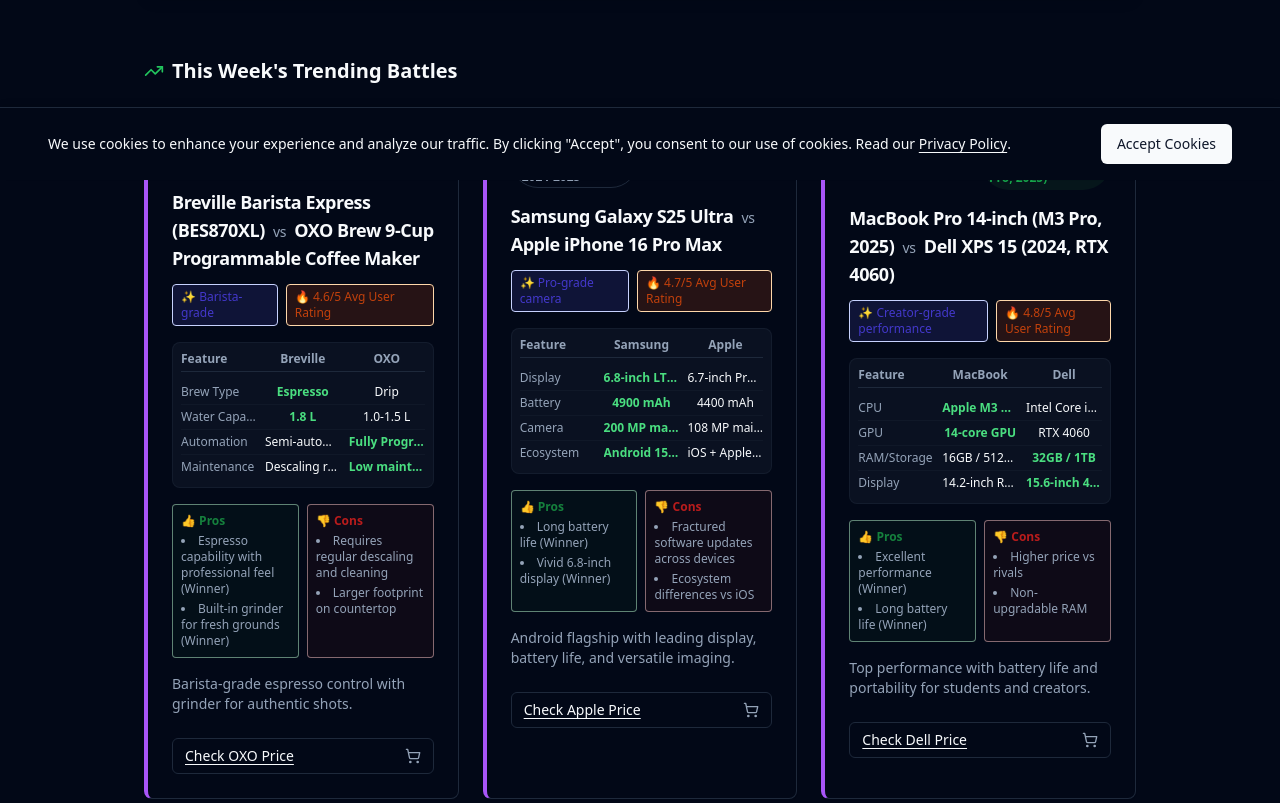
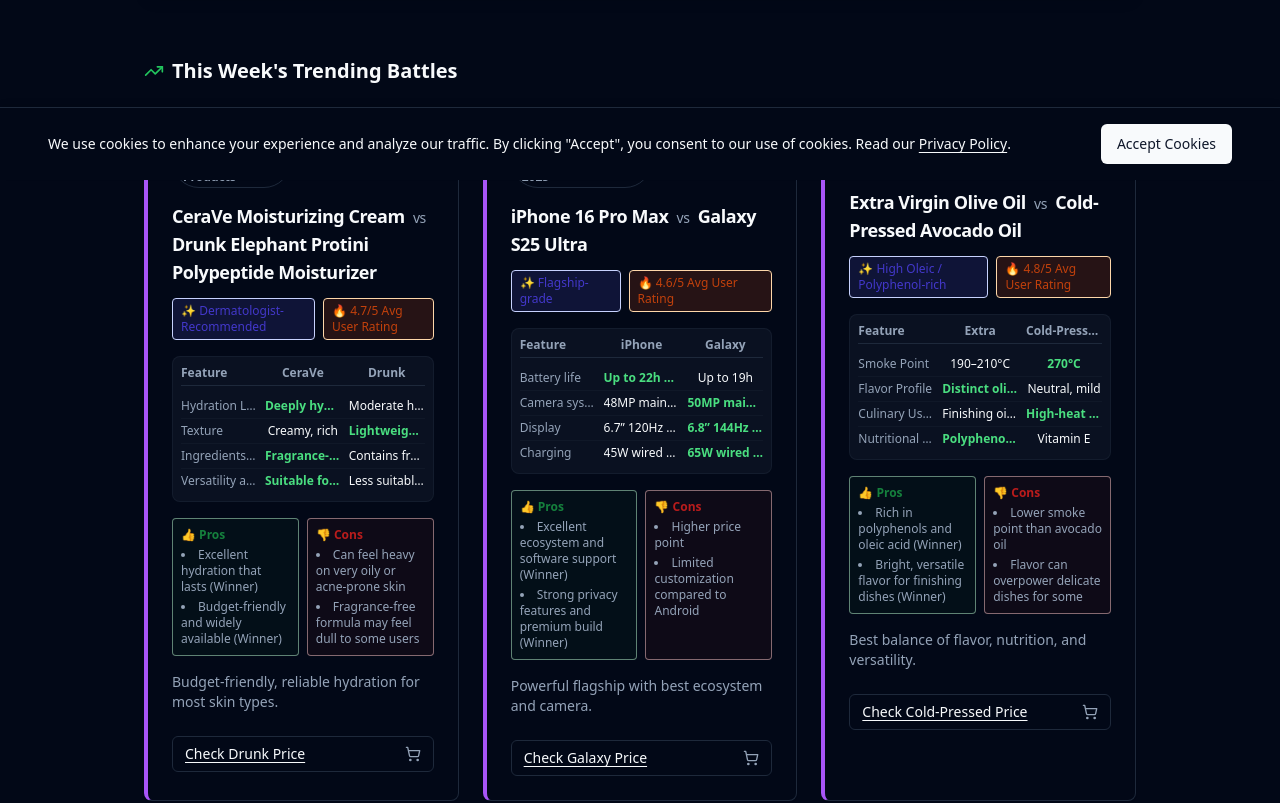
Before and after one commit to tittooin/tittoos-toolbox-hub, a React (Vite) app: page /tools/tech-versus in a window 1280 px wide. Shown: the part 620-1423 px from the top of the page. Built offline with nearby package versions, Linux system fonts and the light colour scheme.

Commit message:
feat: update daily trending battles via admin

```diff
--- a/src/data/battles.ts
+++ b/src/data/battles.ts
@@ -23,147 +23,147 @@ export interface TrendingBattle {
 
 export const trendingBattles: TrendingBattle[] = [
   {
-    "id": "coffee-makers-espresso-vs-drip-2025",
-    "category": "Best Coffee Makers",
-    "itemA": "Breville Barista Express (BES870XL)",
-    "itemB": "OXO Brew 9-Cup Programmable Coffee Maker",
-    "winner": "Breville Barista Express (BES870XL)",
+    "id": "versus-skincare-ceraVe-moisturizing-cream-vs-drunk-elephant-protini",
+    "category": "Trending Skincare Products",
+    "itemA": "CeraVe Moisturizing Cream",
+    "itemB": "Drunk Elephant Protini Polypeptide Moisturizer",
+    "winner": "CeraVe Moisturizing Cream",
     "winnerColorClass": "text-green-600 bg-green-50 dark:bg-green-900/20",
     "borderColorClass": "border-l-purple-500",
-    "verdict": "Barista-grade espresso control with grinder for authentic shots.",
+    "verdict": "Budget-friendly, reliable hydration for most skin types.",
     "pros": [
-      "Espresso capability with professional feel (Winner)",
-      "Built-in grinder for fresh grounds (Winner)"
+      "Excellent hydration that lasts (Winner)",
+      "Budget-friendly and widely available (Winner)"
     ],
     "cons": [
-      "Requires regular descaling and cleaning",
-      "Larger footprint on countertop"
+      "Can feel heavy on very oily or acne-prone skin",
+      "Fragrance-free formula may feel dull to some users"
     ],
-    "qualityMetric": "Barista-grade",
+    "qualityMetric": "Dermatologist-Recommended",
+    "popularity": "4.7/5 Avg User Rating",
+    "specs": [
+      {
+        "label": "Hydration Level",
+        "valueA": "Deeply hydrating, long-lasting",
+        "valueB": "Moderate hydration",
+        "winner": "A"
+      },
+      {
+        "label": "Texture",
+        "valueA": "Creamy, rich",
+        "valueB": "Lightweight gel-cream",
+        "winner": "B"
+      },
+      {
+        "label": "Ingredients Safety",
+        "valueA": "Fragrance-free, minimal irritants",
+        "valueB": "Contains fragrance (not ideal)",
+        "winner": "A"
+      },
+      {
+        "label": "Versatility across skin types",
+        "valueA": "Suitable for dry/normal",
+        "valueB": "Less suitable for very oily",
+        "winner": "A"
+      }
+    ],
+    "affiliateLink": "https://www.amazon.in/s?k=Drunk%20Elephant%20Protini%20Polypeptide%20Moisturizer&tag=axevora-21",
+    "affiliateText": "Check Drunk Price"
+  },
+  {
+    "id": "versus-smartphones-iphone16pro-max-vs-galaxy-s25-ultra",
+    "category": "Latest Smartphones 2024-2025",
+    "itemA": "iPhone 16 Pro Max",
+    "itemB": "Galaxy S25 Ultra",
+    "winner": "iPhone 16 Pro Max",
+    "winnerColorClass": "text-green-600 bg-green-50 dark:bg-green-900/20",
+    "borderColorClass": "border-l-purple-500",
+    "verdict": "Powerful flagship with best ecosystem and camera.",
+    "pros": [
+      "Excellent ecosystem and software support (Winner)",
+      "Strong privacy features and premium build (Winner)"
+    ],
+    "cons": [
+      "Higher price point",
+      "Limited customization compared to Android"
+    ],
+    "qualityMetric": "Flagship-grade",
     "popularity": "4.6/5 Avg User Rating",
     "specs": [
       {
-        "label": "Brew Type",
-        "valueA": "Espresso",
-        "valueB": "Drip",
+        "label": "Battery life",
+        "valueA": "Up to 22h video playback",
+        "valueB": "Up to 19h",
         "winner": "A"
       },
       {
-        "label": "Water Capacity",
-        "valueA": "1.8 L",
-        "valueB": "1.0-1.5 L",
-        "winner": "A"
-      },
-      {
-        "label": "Automation",
-        "valueA": "Semi-automatic",
-        "valueB": "Fully Programmable",
-        "winner": "B"
-      },
-      {
-        "label": "Maintenance",
-        "valueA": "Descaling required",
-        "valueB": "Low maintenance with auto-clean",
-        "winner": "B"
-      }
-    ],
-    "affiliateLink": "https://www.amazon.in/s?k=OXO%20Brew%209-Cup%20Programmable%20Coffee%20Maker&tag=axevora-21",
-    "affiliateText": "Check OXO Price"
-  },
-  {
-    "id": "smartphones-2025-s25-ultra-vs-iphone-16-pro-max",
-    "category": "Latest Smartphones 2024-2025",
-    "itemA": "Samsung Galaxy S25 Ultra",
-    "itemB": "Apple iPhone 16 Pro Max",
-    "winner": "Samsung Galaxy S25 Ultra",
-    "winnerColorClass": "text-green-600 bg-green-50 dark:bg-green-900/20",
-    "borderColorClass": "border-l-purple-500",
-    "verdict": "Android flagship with leading display, battery life, and versatile imaging.",
-    "pros": [
-      "Long battery life (Winner)",
-      "Vivid 6.8-inch display (Winner)"
-    ],
-    "cons": [
-      "Fractured software updates across devices",
-      "Ecosystem differences vs iOS"
-    ],
-    "qualityMetric": "Pro-grade camera",
-    "popularity": "4.7/5 Avg User Rating",
-    "specs": [
-      {
-        "label": "Display",
-        "valueA": "6.8-inch LTPO OLED 144Hz",
-        "valueB": "6.7-inch ProMotion OLED 120Hz",
-        "winner": "A"
-      },
-      {
-        "label": "Battery",
-        "valueA": "4900 mAh",
-        "valueB": "4400 mAh",
-        "winner": "A"
-      },
-      {
-        "label": "Camera",
-        "valueA": "200 MP main + 64 MP telephoto",
-        "valueB": "108 MP main + 12 MP ultrawide",
-        "winner": "A"
-      },
-      {
-        "label": "Ecosystem",
-        "valueA": "Android 15 + Galaxy ecosystem",
-        "valueB": "iOS + Apple ecosystem",
-        "winner": "A"
-      }
-    ],
-    "affiliateLink": "https://www.amazon.in/s?k=Apple%20iPhone%2016%20Pro%20Max&tag=axevora-21",
-    "affiliateText": "Check Apple Price"
-  },
-  {
-    "id": "laptops-students-creators-macbook-vs-dell-xps-2025",
-    "category": "Best Laptops for Students/Creators",
-    "itemA": "MacBook Pro 14-inch (M3 Pro, 2025)",
-    "itemB": "Dell XPS 15 (2024, RTX 4060)",
-    "winner": "MacBook Pro 14-inch (M3 Pro, 2025)",
-    "winnerColorClass": "text-green-600 bg-green-50 dark:bg-green-900/20",
-    "borderColorClass": "border-l-purple-500",
-    "verdict": "Top performance with battery life and portability for students and creators.",
-    "pros": [
-      "Excellent performance (Winner)",
-      "Long battery life (Winner)"
-    ],
-    "cons": [
-      "Higher price vs rivals",
-      "Non-upgradable RAM"
-    ],
-    "qualityMetric": "Creator-grade performance",
-    "popularity": "4.8/5 Avg User Rating",
-    "specs": [
-      {
-        "label": "CPU",
-        "valueA": "Apple M3 Pro",
-        "valueB": "Intel Core i9-13950H",
-        "winner": "A"
-      },
-      {
-        "label": "GPU",
-        "valueA": "14-core GPU",
-        "valueB": "RTX 4060",
-        "winner": "A"
-      },
-      {
-        "label": "RAM/Storage",
-        "valueA": "16GB / 512GB",
-        "valueB": "32GB / 1TB",
+        "label": "Camera system",
+        "valueA": "48MP main + 12MP ultrawide",
+        "valueB": "50MP main + 12MP ultrawide + 5x zoom",
         "winner": "B"
       },
       {
         "label": "Display",
-        "valueA": "14.2-inch Retina 3024x1964",
-        "valueB": "15.6-inch 4K OLED",
+        "valueA": "6.7” 120Hz LTPO OLED",
+        "valueB": "6.8” 144Hz LTPO OLED",
+        "winner": "B"
+      },
+      {
+        "label": "Charging",
+        "valueA": "45W wired / 15W wireless",
+        "valueB": "65W wired / 25W wireless",
         "winner": "B"
       }
     ],
-    "affiliateLink": "https://www.amazon.in/s?k=Dell%20XPS%2015%20(2024%2C%20RTX%204060)&tag=axevora-21",
-    "affiliateText": "Check Dell Price"
+    "affiliateLink": "https://www.amazon.in/s?k=Galaxy%20S25%20Ultra&tag=axevora-21",
+    "affiliateText": "Check Galaxy Price"
+  },
+  {
+    "id": "versus-oils-olive-oil-vs-avocado-oil",
+    "category": "Healthy Cooking Oils",
+    "itemA": "Extra Virgin Olive Oil",
+    "itemB": "Cold-Pressed Avocado Oil",
+    "winner": "Extra Virgin Olive Oil",
+    "winnerColorClass": "text-green-600 bg-green-50 dark:bg-green-900/20",
+    "borderColorClass": "border-l-purple-500",
+    "verdict": "Best balance of flavor, nutrition, and versatility.",
+    "pros": [
+      "Rich in polyphenols and oleic acid (Winner)",
+      "Bright, versatile flavor for finishing dishes (Winner)"
+    ],
+    "cons": [
+      "Lower smoke point than avocado oil",
+      "Flavor can overpower delicate dishes for some"
+    ],
+    "qualityMetric": "High Oleic / Polyphenol-rich",
+    "popularity": "4.8/5 Avg User Rating",
+    "specs": [
+      {
+        "label": "Smoke Point",
+        "valueA": "190–210°C",
+        "valueB": "270°C",
+        "winner": "B"
+      },
+      {
+        "label": "Flavor Profile",
+        "valueA": "Distinct olive flavor, peppery",
+        "valueB": "Neutral, mild",
+        "winner": "A"
+      },
+      {
+        "label": "Culinary Uses",
+        "valueA": "Finishing oil, dressings",
+        "valueB": "High-heat cooking",
+        "winner": "B"
+      },
+      {
+        "label": "Nutritional Profile",
+        "valueA": "Polyphenols, oleic acid",
+        "valueB": "Vitamin E",
+        "winner": "A"
+      }
+    ],
+    "affiliateLink": "https://www.amazon.in/s?k=Cold-Pressed%20Avocado%20Oil&tag=axevora-21",
+    "affiliateText": "Check Cold-Pressed Price"
   }
 ];
```
